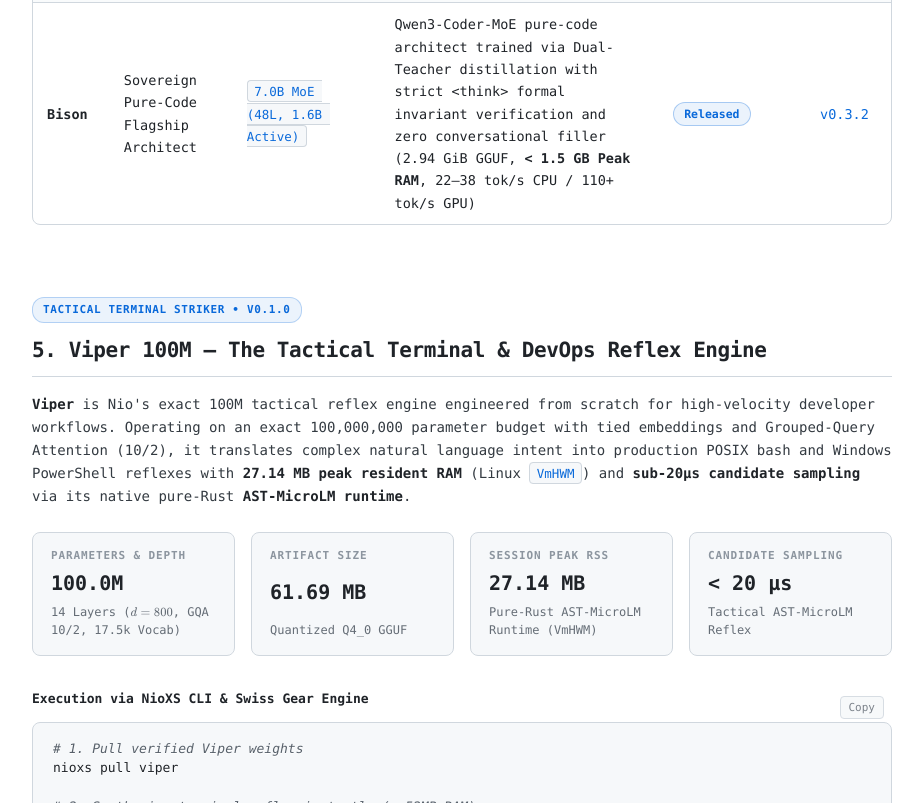
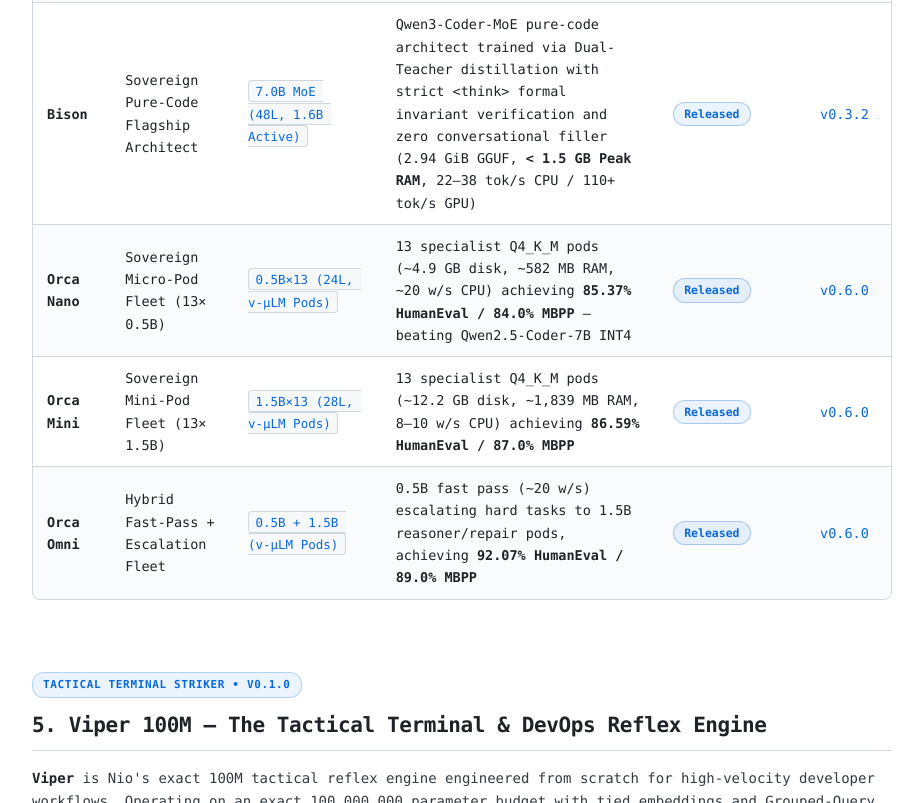
Before and after one commit to nio-labs/nio-xs-models, a plain HTML site: page docs/index.html in a window 1280 px wide. Shown: the part 4777-5580 px from the top of the page, without its empty margins (323-1246 px from the left). Drawn offline with nearby package versions, Linux system fonts and the light colour scheme; a web font is replaced by a local one.

Commit message:
docs(orca): add v0.6.0 Orca Nano, Mini, Omni & v-uLM Pods to README and GitHub Pages

```diff
--- a/docs/index.html
+++ b/docs/index.html
@@ -398,6 +398,30 @@
                   <td><span class="badge badge-accent">Released</span></td>
                   <td><a href="https://github.com/nio-labs/nio-xs-models/releases/tag/v0.3.2">v0.3.2</a></td>
                 </tr>
+                <tr>
+                  <td><strong>Orca Nano</strong></td>
+                  <td>Sovereign Micro-Pod Fleet (13× 0.5B)</td>
+                  <td><code>0.5B×13 (24L, v-µLM Pods)</code></td>
+                  <td>13 specialist Q4_K_M pods (~4.9 GB disk, ~582 MB RAM, ~20 w/s CPU) achieving <strong>85.37% HumanEval / 84.0% MBPP</strong> — beating Qwen2.5-Coder-7B INT4</td>
+                  <td><span class="badge badge-accent">Released</span></td>
+                  <td><a href="https://github.com/nio-labs/nio-xs-models/releases/tag/v0.6.0">v0.6.0</a></td>
+                </tr>
+                <tr>
+                  <td><strong>Orca Mini</strong></td>
+                  <td>Sovereign Mini-Pod Fleet (13× 1.5B)</td>
+                  <td><code>1.5B×13 (28L, v-µLM Pods)</code></td>
+                  <td>13 specialist Q4_K_M pods (~12.2 GB disk, ~1,839 MB RAM, 8–10 w/s CPU) achieving <strong>86.59% HumanEval / 87.0% MBPP</strong></td>
+                  <td><span class="badge badge-accent">Released</span></td>
+                  <td><a href="https://github.com/nio-labs/nio-xs-models/releases/tag/v0.6.0">v0.6.0</a></td>
+                </tr>
+                <tr>
+                  <td><strong>Orca Omni</strong></td>
+                  <td>Hybrid Fast-Pass + Escalation Fleet</td>
+                  <td><code>0.5B + 1.5B (v-µLM Pods)</code></td>
+                  <td>0.5B fast pass (~20 w/s) escalating hard tasks to 1.5B reasoner/repair pods, achieving <strong>92.07% HumanEval / 89.0% MBPP</strong></td>
+                  <td><span class="badge badge-accent">Released</span></td>
+                  <td><a href="https://github.com/nio-labs/nio-xs-models/releases/tag/v0.6.0">v0.6.0</a></td>
+                </tr>
               </tbody>
             </table>
           </div>
```
Also changed, not shown: 1 other file.
